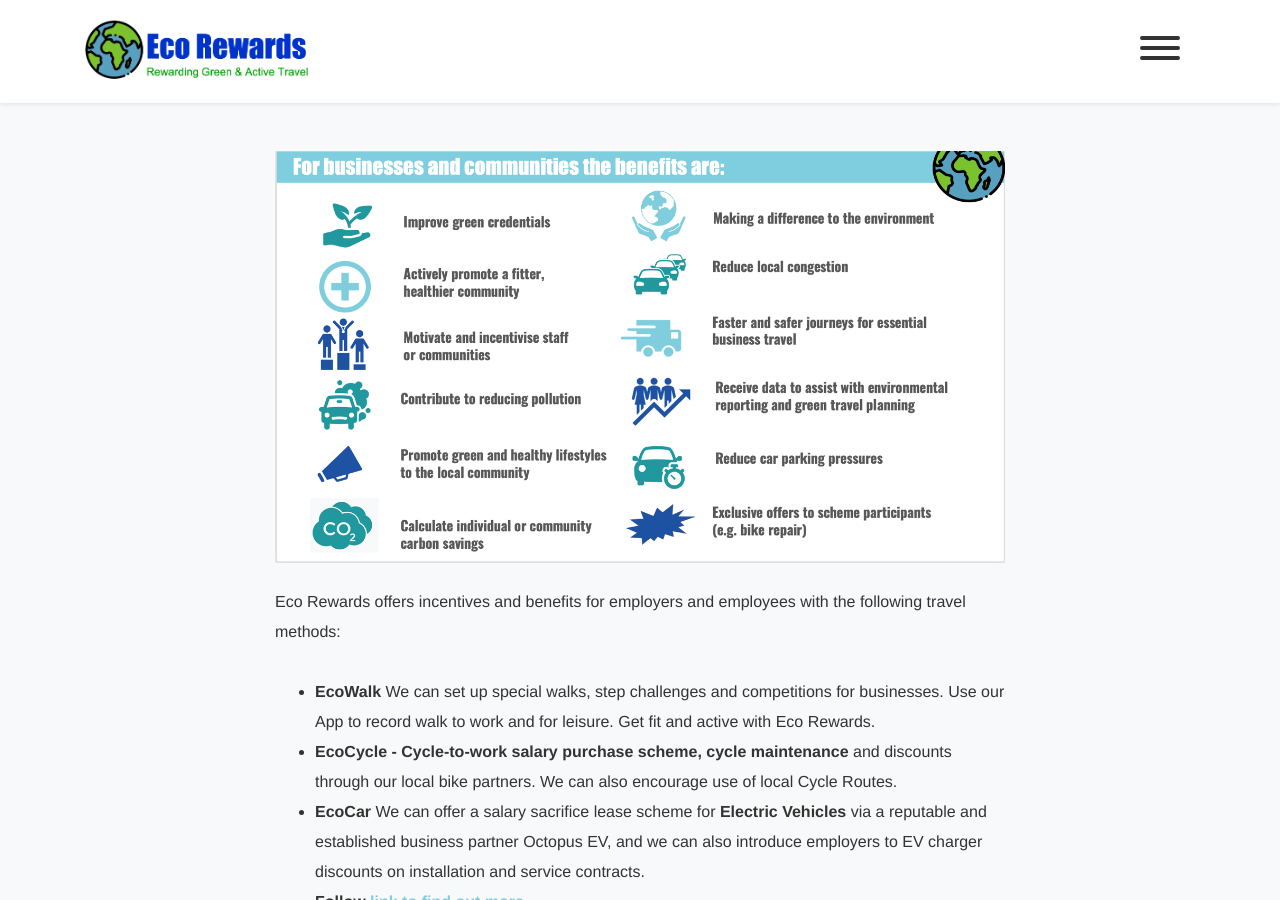
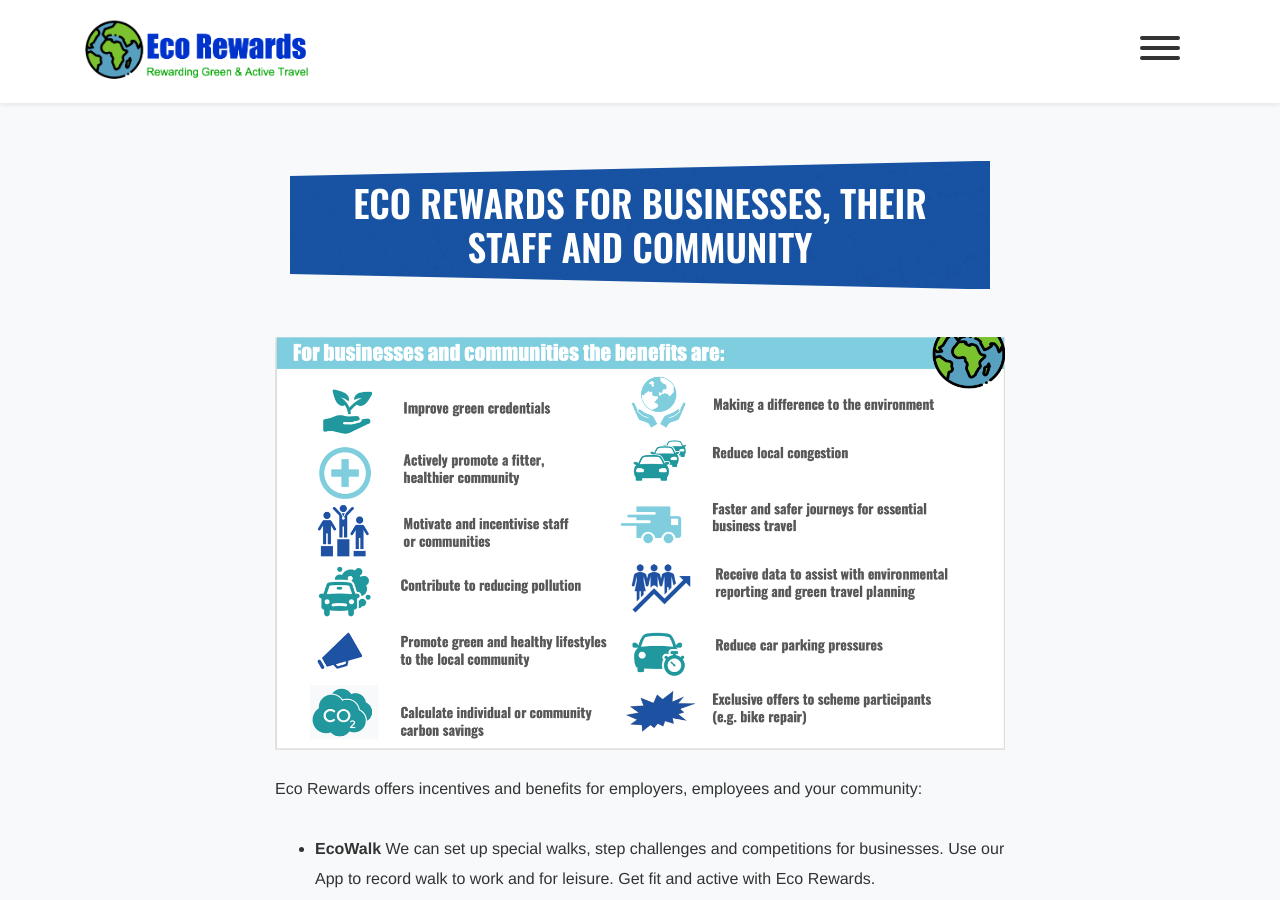
Before and after one commit to EcoRewards/ecorewards.co.uk, a Jekyll site: the page built from ER4Businesses.html, in a window 1280 px wide and 900 px high. Built offline with Jekyll 4.4.1, drawn with Linux system fonts in a browser that asks for light colours; some web fonts are replaced.

Commit message:
content updates

```diff
--- a/ER4Businesses.html
+++ b/ER4Businesses.html
@@ -8,15 +8,17 @@
   <div class="container">
     <div class="row justify-content-md-center">
       <div class="col-md-8">
+        <div class="col-12 text-center">
+          <h2 class="heading heading--md heading--color-2 heading--reverse-clip mb-5">Eco Rewards for Businesses, their Staff and Community</h2>
+        </div>
         <div class="img-container mb-4">
           <img class="img-responsive m-auto" alt="Eco rewards for businesses" src="{{ site.baseurl }}/assets/image/ecorewards-for-business.png" />
         </div>
-        <p>Eco Rewards offers incentives and benefits for employers and employees with the following travel methods:</p>
+        <p>Eco Rewards offers incentives and benefits for employers, employees and your community:</p>
         <ul>
           <li><b>EcoWalk</b> We can set up special walks, step challenges and competitions for businesses. Use our App to record walk to work and for leisure. Get fit and active with Eco Rewards.</li>
           <li><b>EcoCycle - Cycle-to-work salary purchase scheme, cycle maintenance</b> and discounts through our local bike partners. We can also encourage use of local Cycle Routes.</li>
-          <li><b>EcoCar</b> We can offer a salary sacrifice lease scheme for <b>Electric Vehicles</b> via a reputable and established business partner Octopus EV, and we can also introduce employers to EV charger discounts on installation and service contracts.
-            <br/><b>Follow <a href="/EV">link to find out more</a></b></li>
+          <li><b>EcoCar</b> We can offer a salary sacrifice lease scheme for <b>Electric Vehicles</b> via a reputable and established business partner Octopus EV, and we can also introduce employers to EV charger discounts on installation and service contracts. <b>Follow <a href="/EV">link to find out more</a></b></li>
           <li><b>EcoShare</b> Report car-sharing journeys using our mobile App.</li>
           <li><b>EcoBus</b> Report bus journeys using our mobile App.</li>
           <li><b>EcoRail</b> Report rail journeys with GWR and SWR by scanning the QR signs at the stations and using our mobile App.</li>
--- a/EV.html
+++ b/EV.html
@@ -8,10 +8,13 @@
   <div class="container">
     <div class="row justify-content-md-center">
       <div class="col-md-8">
+        <div class="col-12 text-center">
+          <h2 class="heading heading--md heading--color-2 heading--reverse-clip mb-5">Get an Electric Car through an Employee Benefit Scheme</h2>
+        </div>
+        <p>🐙 Eco Rewards is delighted to have joined the Electric Revolution and Partnered up with <b>Octopus Electric Vehicles</b> to allow our members to access their electric vehicle salary sacrifice scheme.</p>
         <div class="img-container mb-4">
           <img class="img-responsive m-auto" alt="Octopus" src="{{ site.baseurl }}/assets/image/octopus-ev.jpg" />
         </div>
-        <p>🐙 Eco Rewards is delighted to have joined the Electric Revolution and Partnered up with <b>Octopus Electric Vehicles</b> to allow our members to access their electric vehicle salary sacrifice scheme.</p>
         <p>⚡🚗 We’re able to now offer our members fantastic savings on brand new EVs through salary sacrifice, while helping businesses move towards a cleaner, fairer future.</p>
         <p>❓ <b>Want to learn more? Get in touch now: </b><a href="mailto:support@ecorewards.co.uk">support@ecorewards.co.uk</a></p>
         <p><b>To apply for the Octopus EV scheme for businesses, <a href="https://octopus.typeform.com/to/gzs2aBUw#partner=Ecological%20Rewards%20Ltd&orgid=23603">follow this link</a></b></p>
```
